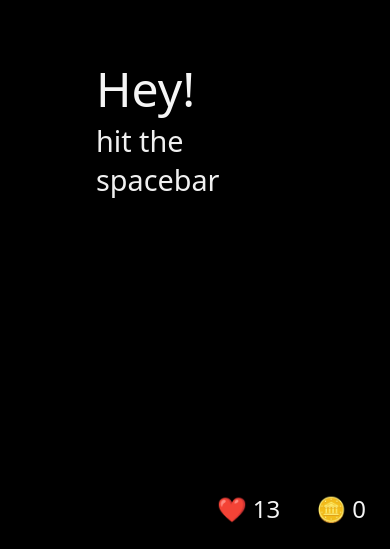
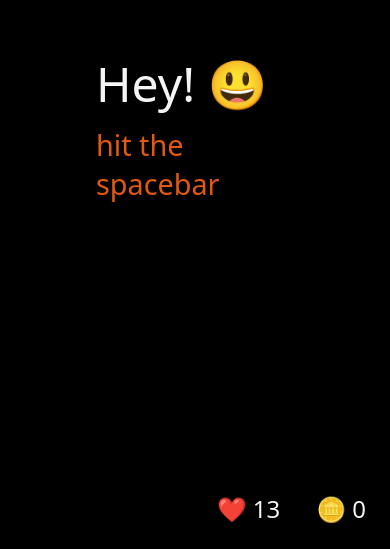
Before and after one commit to PDXIII/ih-the-game, a plain HTML site: page index.html in a window 390 px wide. Shown: the part 295-844 px from the top of the page. Drawn offline with Linux system fonts and the light colour scheme.

Commit message:
Still working

```diff
--- a/css/styles.css
+++ b/css/styles.css
@@ -124,6 +124,12 @@ h2 {
   position: absolute;
   top: -0.2em;
   left: -0.08em;
+  /* animation: player-message 0.5s infinite; */
+}
+
+.player-animated .player {
+  animation: player-blink 0.8s infinite;
+  animation-direction: alternate;
 }
 
 .dead {
@@ -138,7 +144,7 @@ h2 {
   content: "😵";
 }
 .lucky:after {
-  content: "🥳";
+  content: "🤩";
 }
 
 .obstacle {
@@ -216,14 +222,6 @@ h2 {
   margin-right: 0.25em;
 }
 
-/* .score.coins-score {
-  display: none;
-}
-
-.show-coin-score .score.coins-score {
-  display: inline;
-} */
-
 .coins-score:before {
   content: "🪙";
 
@@ -268,11 +266,12 @@ h2 {
 }
 
 .cta {
-  /* font-style: italic; */
+  margin-top: 0.3em;
+  color: var(--highlight);
   font-size: 0.6em;
   font-weight: 200;
   opacity: 0;
-  animation: cursor-blink 1.5s infinite;
+  animation: cursor-blink 1.6s infinite;
   animation-direction: alternate;
   animation-delay: 1s;
 }
@@ -294,7 +293,8 @@ h2 {
   /*
   Inspired by https://www.amitmerchant.com/simple-blinking-cursor-animation-using-css/
  */
-  display: inline-block;
+  /* display: inline-block; */
+  display: none; /* atm hidden */
   position: relative;
   top: 0.1em;
   margin-top: -0.1em;
@@ -304,6 +304,7 @@ h2 {
   animation: cursor-blink 0.5s infinite;
   animation-direction: alternate;
 }
+
 @keyframes cursor-blink {
   from {
     opacity: 0;
@@ -318,3 +319,52 @@ h2 {
     opacity: 1;
   }
 }
+
+@keyframes player-blink {
+  from {
+    opacity: 0.4;
+    box-shadow: 0 0 4px 4px var(--highlight);
+  }
+  5% {
+    opacity: 0.4;
+    box-shadow: 0 0 4px 4px var(--highlight);
+  }
+  80% {
+    opacity: 1;
+    box-shadow: 0 0 0 0 var(--highlight);
+  }
+  to {
+    opacity: 1;
+    box-shadow: 0 0 0 0 var(--highlight);
+  }
+}
+
+/* doesn’t work as expected */
+@keyframes player-message {
+  from {
+    opacity: 0;
+    translate: 0 0;
+  }
+  5% {
+    opacity: 0;
+    translate: 0 0.5em;
+  }
+  50% {
+    opacity: 1;
+    translate: 0 0.5em;
+  }
+  80% {
+    opacity: 1;
+    translate: 0 0.6em;
+  }
+
+  90% {
+    opacity: 0.3;
+    translate: 0 0.7em;
+  }
+
+  to {
+    opacity: 0;
+    translate: 0 1em;
+  }
+}
--- a/js/modules/Level.js
+++ b/js/modules/Level.js
@@ -15,19 +15,22 @@ import {
 
 export default class Level {
   constructor(levelIndex, callBack) {
-    this.data = levels;
+    // this.data = levels;
+    this.data = levels[levelIndex];
     console.log(this.data);
-    this.map = new Map();
+    this.map = new Map(this.data.mapSize, this.data.mapDimension);
     this.narrator = new Narrator(levelIndex, callBack);
-    this.typesOfObstacles = this.data[levelIndex].typesOfObstacles;
+    // this.typesOfObstacles = this.data[levelIndex].typesOfObstacles;
+    this.typesOfObstacles = this.data.typesOfObstacles;
     this.eventListener = this.addEventListener();
-
+    this.maxCoins = this.data.maxCoins;
     this.obstacles = this.initObstacles();
     this.player = this.initPlayer();
     this.scoreDisplay = this.initScoreDisplay();
-    console.log(this.data);
-    console.log(levelIndex);
-    this.loadData(levels[levelIndex]);
+    // console.log(this.data);
+    // console.log(levelIndex);
+    // this.loadData(this.data[levelIndex]);
+    this.loadData(this.data);
   }
 
   addEventListener() {
@@ -94,7 +97,7 @@ export default class Level {
         : this.player.updateLocation();
     });
 
-    if (this.player.coinsScore >= 5 || this.player.hasReachedExit) {
+    if (this.player.coinsScore >= this.maxCoins || this.player.hasReachedExit) {
       this.narrator.toggle();
       this.narrator.initScene(winningScene);
       this.player.resetPlayer();
--- a/js/modules/Map.js
+++ b/js/modules/Map.js
@@ -4,9 +4,9 @@ import {
 } from "./toolkit.js";
 
 export default class Map {
-  constructor() {
-    this.mapSize = 16;
-    this.dimension = 16;
+  constructor(mapSize, mapDimension) {
+    this.mapSize = mapSize;
+    this.dimension = mapDimension;
     this.htmlElement = this.initHtmlElement();
     this.fields = this.initFields();
   }
--- a/js/modules/data.js
+++ b/js/modules/data.js
@@ -1,38 +1,19 @@
 const winningScene = [
-  { text: "Woohoo!", nextStep: "playScene" },
-  { text: "You have won!", nextStep: "playScene" },
+  { text: `Woohoo! 🎉`, nextStep: "playScene" },
+  { text: "You win! 🥳", nextStep: "playScene" },
   { text: "Ready for the next level?", nextStep: "nextLevel" },
 ];
 const dyingScene = [
-  { text: "OMG!", nextStep: "playScene" },
-  { text: "You're dead!", nextStep: "playScene" },
+  { text: `OMG! 🫣`, nextStep: "playScene" },
+  { text: `You're dead! 💀`, nextStep: "playScene" },
   { text: "Wanna play again?", nextStep: "restart" },
 ];
 
 const prank = [
-  { text: "WOW!", nextStep: "playScene" },
-  { text: "You suck!", nextStep: "toggle" },
+  { text: `WOW! 😡`, nextStep: "playScene" },
+  { text: `You suck!`, nextStep: "toggle" },
   { text: "It's not that difficult!", nextStep: "kill" },
 ];
-
-// const scene = [
-//   { text: "Hey!", nextStep: "playScene" },
-//   { text: "Wanna play a game?", nextStep: "toggle" },
-//   {
-//     text: "It is very easy!",
-//     nextStep: "playScene",
-//   },
-//   {
-//     text: "The goal is to reach the orange square with the orange circle.",
-//     nextStep: "playScene",
-//   },
-//   {
-//     text: "But when you hit one of the white squares, you will receive damage.",
-//     nextStep: "toggle",
-//   },
-//   { text: "Still wanna play?", nextStep: "toggle" },
-//   { text: "Okay, let's go!", nextStep: "kill" },
-// ];
 
 const typesOfObstacles = [
   { name: "flower", damage: 0, coins: 1 },
@@ -43,10 +24,13 @@ const typesOfObstacles = [
 
 const levels = [
   {
+    mapSize: 8,
+    mapDimension: 16,
+    maxCoins: 10,
     classList: [],
     typesOfObstacles: [{ name: "stone", damage: 1, coins: 0 }],
     scene: [
-      { text: "Hey!", nextStep: "playScene" },
+      { text: `Hey! 😃`, nextStep: "playScene" },
       { text: "Wanna play a game?", nextStep: "toggle" },
       {
         text: "It is very easy!",
@@ -66,7 +50,10 @@ const levels = [
     ],
   },
   {
-    classList: ["true", "show-coin-score"],
+    mapSize: 16,
+    mapDimension: 16,
+    maxCoins: 10,
+    classList: ["true"],
     typesOfObstacles: [
       { name: "flower", damage: 0, coins: 1 },
       { name: "apple", damage: 0, coins: 5 },
@@ -90,7 +77,10 @@ const levels = [
     ],
   },
   {
-    classList: ["trita"],
+    mapSize: 16,
+    mapDimension: 16,
+    maxCoins: 10,
+    classList: ["trita", "player-animated"],
     typesOfObstacles: [
       { name: "flower", damage: 0, coins: 1 },
       { name: "apple", damage: 0, coins: 5 },
@@ -118,7 +108,10 @@ const levels = [
     ],
   },
   {
-    classList: ["deutera"],
+    mapSize: 16,
+    mapDimension: 16,
+    maxCoins: 10,
+    classList: ["deutera", "player-animated"],
     typesOfObstacles: [
       { name: "flower", damage: 0, coins: 1 },
       { name: "apple", damage: 0, coins: 5 },
@@ -146,7 +139,10 @@ const levels = [
     ],
   },
   {
-    classList: ["prota"],
+    mapSize: 16,
+    mapDimension: 16,
+    maxCoins: 10,
+    classList: ["prota", "player-animated"],
     typesOfObstacles: [
       { name: "flower", damage: 0, coins: 1 },
       { name: "apple", damage: 0, coins: 5 },
```
